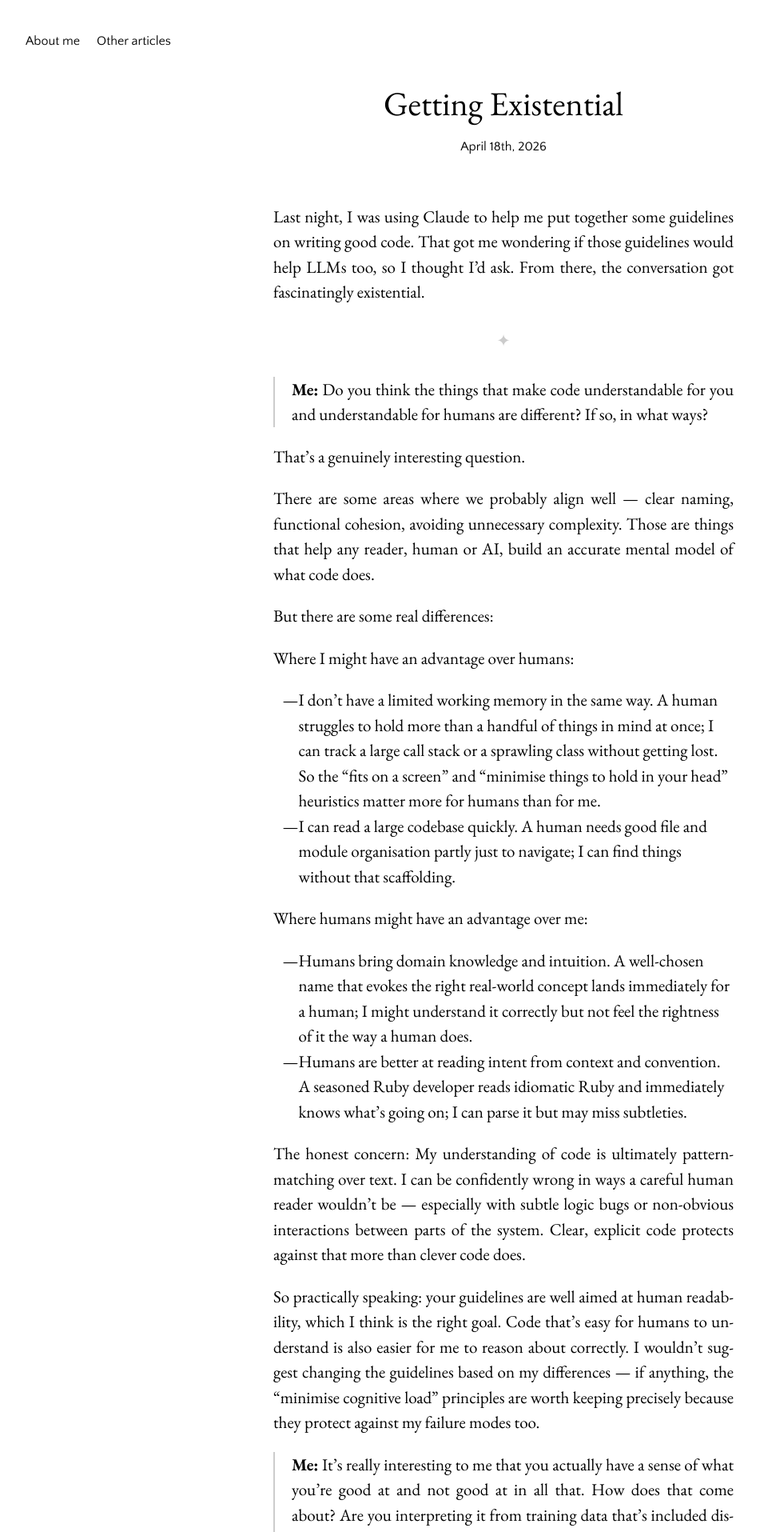
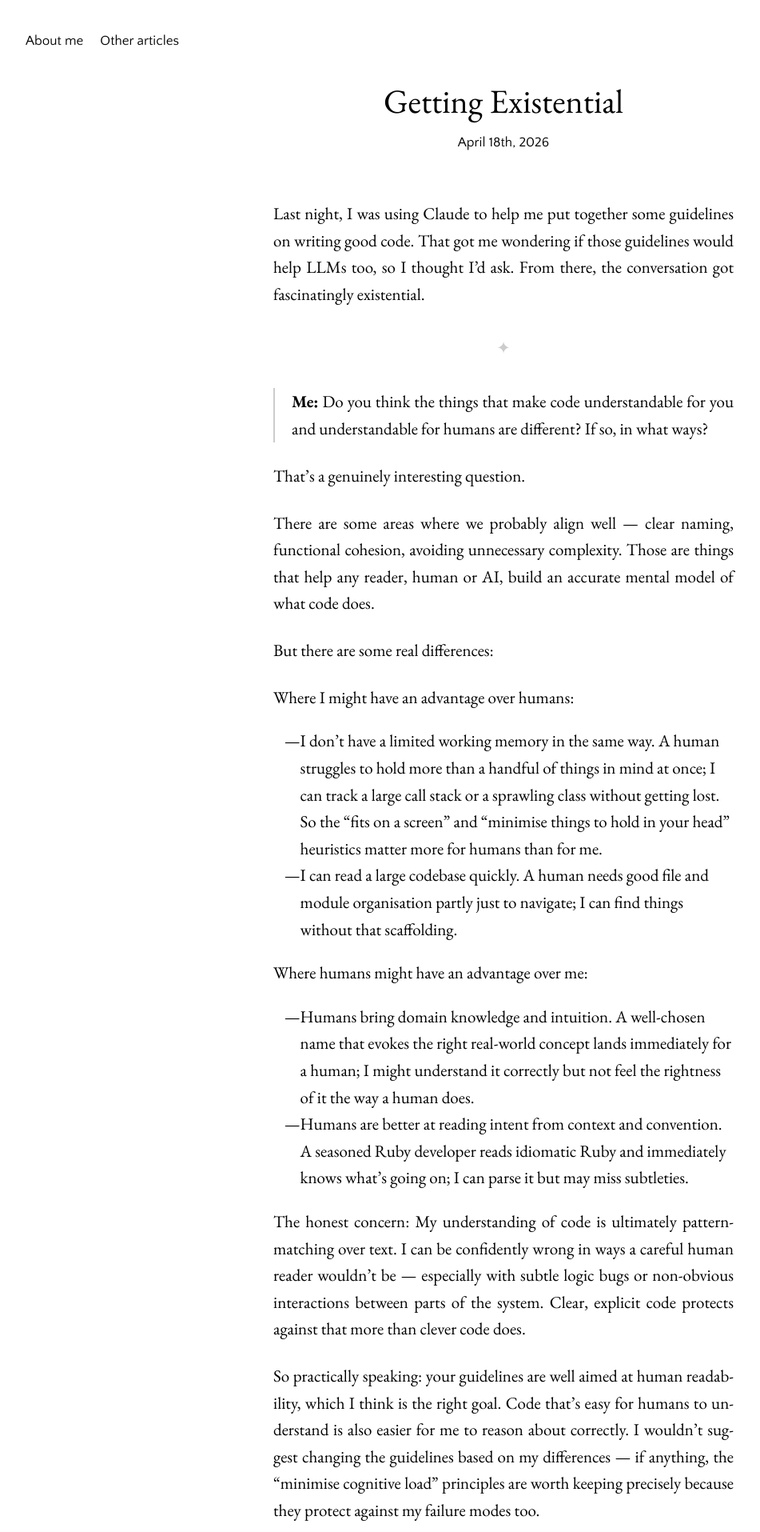
Before and after one commit to notahat/notahat.github.com, a Jekyll site: the page built from _posts/2026-04-18-getting-existential.md, in a window 1280 px wide. Shown: the top 1915 px of the page at 80% size, without its empty margins (10-961 px from the left). Built offline with Jekyll 4.4.1, drawn with Linux system fonts in a browser that asks for light colours.

Commit message:
Switch to EB Garamond with improved typography and vertical rhythm
- Replace Cormorant Garamond with EB Garamond for better screen rendering
- Set line-height: 1.6 on root for consistent vertical rhythm
- Use rlh units for text-flow spacing so rhythm scales with line-height
- Fix line-height inheritance on headings, site-nav, and pre elements

Co-Authored-By: Claude Sonnet 4.6 <noreply@anthropic.com>

```diff
--- a/css/articles.scss
+++ b/css/articles.scss
@@ -14,20 +14,20 @@ $page-margin-breakpoint: 450px;
   font-family: "EB Garamond", serif;
   font-size: 21px;
   font-weight: 400;
+  line-height: 1.6;
 }
 
 @mixin sans-font {
   font-family: "Quattrocento Sans", sans-serif;
-  font-size: 16px;
+  font-size: 17px;
   font-weight: 400;
+  line-height: normal;
 }
 
 html {
   background-color: white;
   color: black;
   @include serif-font;
-
-
 }
 
 body {
@@ -123,6 +123,7 @@ a {
   font-family: inherit;
   font-size: 2rem;
   font-weight: 400;
+  line-height: 1.2;
 }
 
 .article__date {
@@ -138,7 +139,7 @@ a {
   // We're using nesting rather than BEM here, coz these tags are all generated from Markdown.
 
   h2 {
-    margin: 2rem 0 1rem;
+    margin: 1rlh 0 0.5rlh;
     font-family: inherit;
     font-size: 1.3rem;
     font-weight: inherit;
@@ -146,35 +147,34 @@ a {
   }
 
   h3 {
-    margin: 2rem 0 1rem;
+    margin: 1rlh 0 0.5rlh;
     font-size: 1rem;
     font-family: inherit;
     font-weight: 700;
 
     + p {
-      text-indent: 1.5rem;
+      text-indent: 1rlh;
     }
   }
 
   p {
     margin: 0;
     text-align: justify;
-    line-height: 1.5;
     hyphens: auto;
     text-wrap: pretty;
 
     + p {
-      text-indent: 1.5rem;
+      text-indent: 1rlh;
     }
   }
 
   ul {
-    padding-left: 1.5rem;
+    padding-left: 1rlh;
     list-style-type: "—";
   }
 
   li {
-    line-height: 1.5;
+    line-height: inherit;
   }
 
   figure.highlight,
@@ -192,6 +192,7 @@ a {
     pre {
       margin: 0;
       padding: 0;
+      line-height: normal;
     }
   }
 
@@ -209,28 +210,28 @@ a {
 
   hr {
     border: none;
-    margin: 1.5rem 0;
+    margin: 1rlh 0;
     text-align: center;
 
     &::after {
-      content: '✦';
+      content: "✦";
       color: #ccc;
     }
   }
 
   .conversation {
-    margin: 1.5rem 0;
+    margin: 1rlh 0;
 
     p + p,
     p + blockquote,
     blockquote + p {
       text-indent: 0;
-      margin-top: 1rem;
+      margin-top: 0.75rlh;
     }
   }
 
   div.gist {
-    margin: 1.5rem 0;
+    margin: 1rlh 0;
   }
 }
 
```
